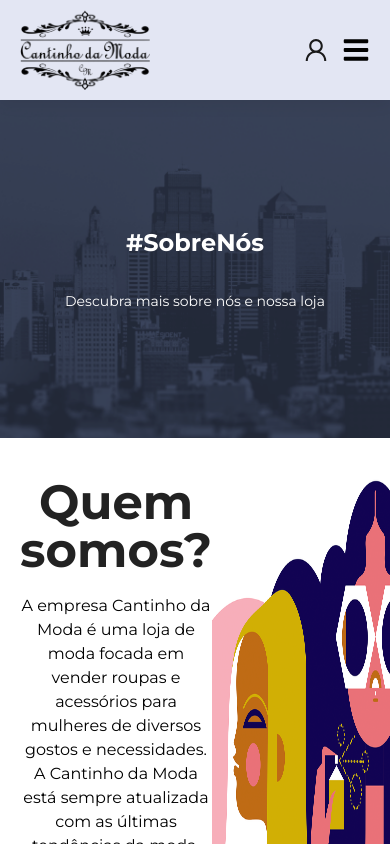
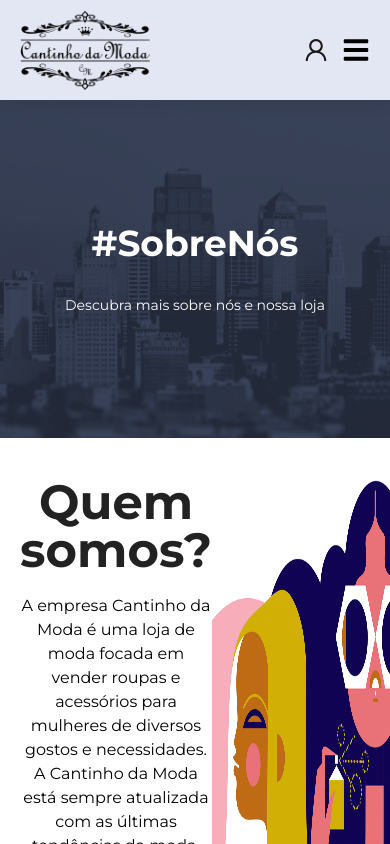
Before and after one commit to Bruno-RW/cantinho-moda-front, a Next.js app: page /about in a window 390 px wide. Shown: the top 844 px of the page. Built offline with nearby package versions, Linux system fonts and the light colour scheme.

Commit message:
Font size styling improvement

```diff
--- a/components/header/HeaderBanner.tsx
+++ b/components/header/HeaderBanner.tsx
@@ -3,7 +3,7 @@
 const HeaderBanner: React.FC<HeaderBannerProps> = ({ title, text }) => {
   return (
     <section className="flex flex-col text-center justify-center p-[14px] h-[40vh] w-full bg-cover bg-[url('/images/banners/b8.png')]">
-      <h2 className="text-white text-2xl md:text-5xl lg:text-6xl font-bold">{title}</h2>
+      <h2 className="text-white text-4xl md:text-5xl lg:text-6xl font-bold">{title}</h2>
       <p className="text-white text-sm md:text-base lg:text-lg mt-8">{text}</p>
     </section>
   );
```
